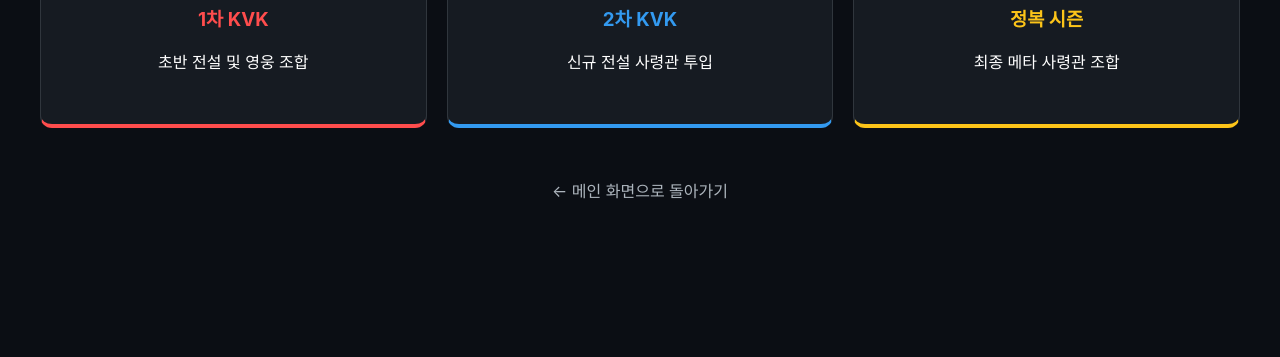
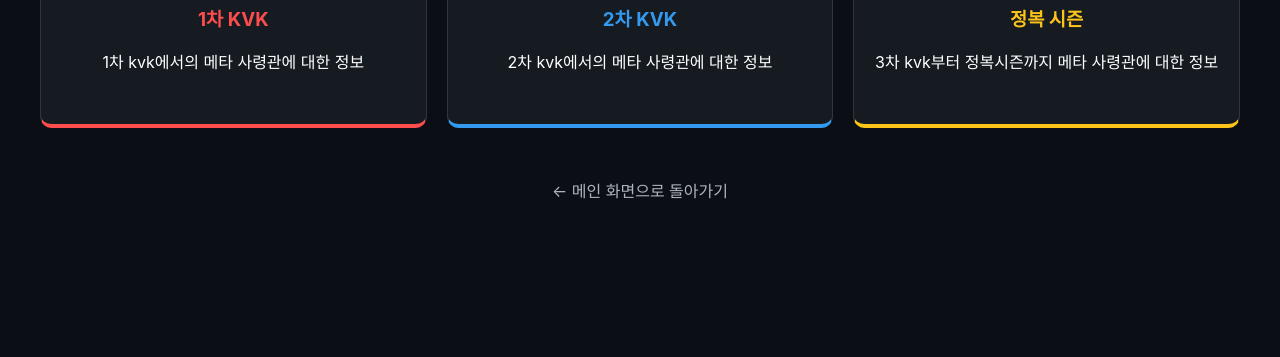
Before and after one commit to rok-wiki/rok-wiki.github.io, a plain HTML site: page commander.html in a window 1280 px wide. Shown: the part 443-800 px from the top of the page. Drawn offline with Linux system fonts and the light colour scheme.

Commit message:
Update commander.html

```diff
--- a/commander.html
+++ b/commander.html
@@ -37,7 +37,7 @@
         .kvk2:hover { border-color: #339af0 !important; background-color: #161b25 !important; transform: translateY(-5px); }
         .kvk2 h3 { color: #339af0; }
 
-        /* 정복: 골드 테마 (왕관) */
+        /* 3차~정복: 골드 테마 (왕관) */
         .conquest { border-bottom: 4px solid #fcc419 !important; }
         .conquest:hover { border-color: #fcc419 !important; background-color: #262110 !important; transform: translateY(-5px); }
         .conquest h3 { color: #fcc419; }
@@ -65,19 +65,19 @@
         <a href="kvk1.html" class="card kvk1">
             <span class="card-icon">⚔️</span>
             <h3>1차 KVK</h3>
-            <p>초반 전설 및 영웅 조합</p>
+            <p>1차 kvk에서의 메타 사령관에 대한 정보</p>
         </a>
 
         <a href="kvk2.html" class="card kvk2">
             <span class="card-icon">🛡️</span>
             <h3>2차 KVK</h3>
-            <p>신규 전설 사령관 투입</p>
+            <p>2차 kvk에서의 메타 사령관에 대한 정보</p>
         </a>
 
         <a href="kvk3-conquest.html" class="card conquest">
             <span class="card-icon">👑</span>
             <h3>정복 시즌</h3>
-            <p>최종 메타 사령관 조합</p>
+            <p>3차 kvk부터 정복시즌까지 메타 사령관에 대한 정보</p>
         </a>
     </div>
 
```
